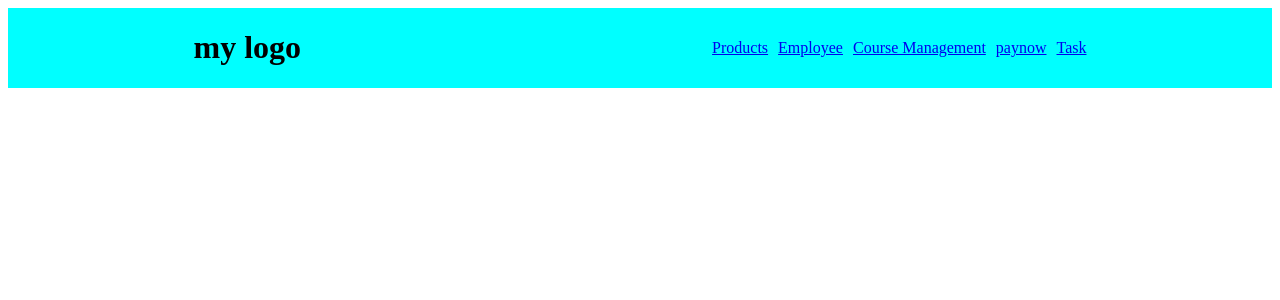
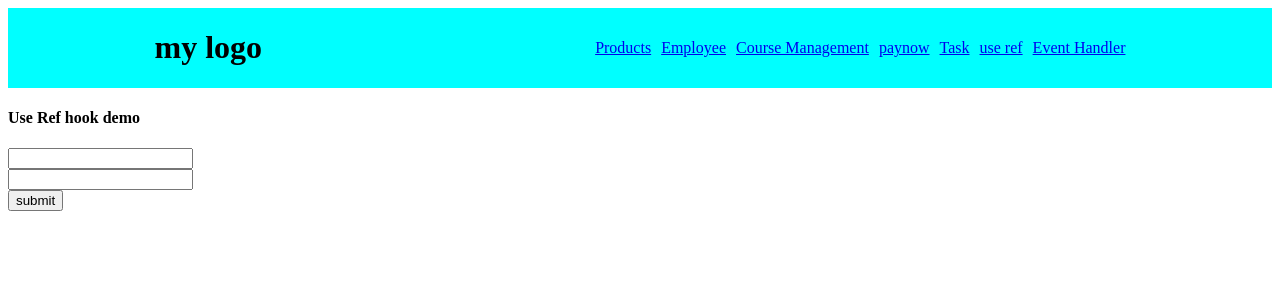
Before and after one commit to smishra1000/etg-training, a React (Create React App) app in the folder react-sample/: page /userefhook in a window 1280 px wide. Shown: the top 300 px of the page. Built offline with nearby package versions, Linux system fonts and the light colour scheme.

Commit message:
user ref

```diff
--- a/react-sample/package.json
+++ b/react-sample/package.json
@@ -6,6 +6,7 @@
     "@testing-library/jest-dom": "^5.17.0",
     "@testing-library/react": "^13.4.0",
     "@testing-library/user-event": "^13.5.0",
+    "prop-types": "^15.8.1",
     "react": "^18.3.1",
     "react-dom": "^18.3.1",
     "react-redux": "^9.1.2",
--- a/react-sample/src/App.js
+++ b/react-sample/src/App.js
@@ -23,6 +23,8 @@ import Header from './Pages/Header';
 import AddCourse from './Pages/course/AddCourse';
 import EmployeeList from './Pages/EmployeeList';
 import Task from './Pages/Task';
+import EventHandler from './functional-comp/Hooks/EventHandler';
+import UseRefHookDemo from './functional-comp/Hooks/UseRefHookDemo';
 
 export const AgeContext = createContext()
 
@@ -63,6 +65,8 @@ function App() {
       </Route>
       <Route path="addcourse" element={<AddCourse/>}></Route>
       <Route path="tasks" element={<Task/>}></Route>
+      <Route path="eventhandler" element={<EventHandler/>}></Route>
+      <Route path="userefhook" element={<UseRefHookDemo/>}></Route>
       <Route path="products/:id" element={<ProductsList/>}></Route>
     </Routes>
     </BrowserRouter>
--- a/react-sample/src/Pages/Employee.jsx
+++ b/react-sample/src/Pages/Employee.jsx
@@ -1,11 +1,13 @@
 import { Outlet,Link } from "react-router-dom"
 import EmployeeList from "./EmployeeList"
+import UserData from "./UserData"
 
 function Employee(){
     return(
         <div>
             <h3>employee componenet</h3>
             <Link to="/employee/list" element={<EmployeeList/>}>List</Link>
+            <UserData name={"20"} age={20} address={{street:'hyd'}}/>
             <Outlet/>
         </div>
     )
--- a/react-sample/src/Pages/Header.jsx
+++ b/react-sample/src/Pages/Header.jsx
@@ -9,6 +9,8 @@ function Header() {
                 <Link to="addcourse"><li>Course Management</li></Link>
                 <Link to="paynow"><li>paynow</li></Link>
                 <Link to="tasks"><li>Task</li></Link>
+                <Link to="userefhook"><li>use ref</li></Link>
+                <Link to="eventhandler"><li>Event Handler</li></Link>
             </ul>
         </div>
     )
--- /dev/null
+++ b/react-sample/src/Pages/UserData.js
@@ -0,0 +1,20 @@
+import PropTypes from "prop-types"
+
+
+ function UserData({name,age,address}){
+    return(
+        <div>
+            <h4>users data</h4>
+        </div>
+    )
+}
+
+export default UserData
+
+UserData.propTypes = {
+    name:PropTypes.string,
+    age:PropTypes.number,
+    address:PropTypes.shape({
+        city:PropTypes.string
+    })
+}
--- /dev/null
+++ b/react-sample/src/functional-comp/Hooks/EventHandler.jsx
@@ -0,0 +1,19 @@
+function EventHandler(){
+    const onKeyPress = (event)=>{
+        console.log(event)
+
+        if(event.keyCode===13){
+            console.log("enter preseddd")
+        }else{
+            console.log("other key")
+        }
+    }
+    return(
+        <div>
+            <h4>Event handler</h4>
+            <input type="text" onMouseLeave={(e)=>onKeyPress(e)}/>
+        </div>
+    )
+}
+
+export default EventHandler
--- /dev/null
+++ b/react-sample/src/functional-comp/Hooks/UseRefHookDemo.jsx
@@ -0,0 +1,37 @@
+import { useEffect, useRef } from "react"
+function UseRefHookDemo() {
+
+    const ref = useRef([]);
+
+    console.log(ref)
+
+    // useEffect(()=>{
+    //     ref.current.focus();
+    // })
+
+
+    const save = () => {
+        console.log(ref)
+    }
+    return (
+        <div>
+            <h4>Use Ref hook demo</h4>
+            {["address", "city"].map((item, index) => {
+                return (
+                    <div>
+                        <input type="text" ref={(item)=>ref.current[index]=item} /></div>
+                )
+            })}
+
+            <button onClick={() => save()}>submit</button>
+        </div>
+    )
+}
+
+// if you stop rerender----useRef
+// dom interaction using use ref
+// uncontrolled component ---use ref
+
+
+
+export default UseRefHookDemo
```
Also changed, not shown: react-sample/src/Pages/CartContext.js (added, +42 -0 lines), 1 other file (tests, documents, lock files or other folders).
